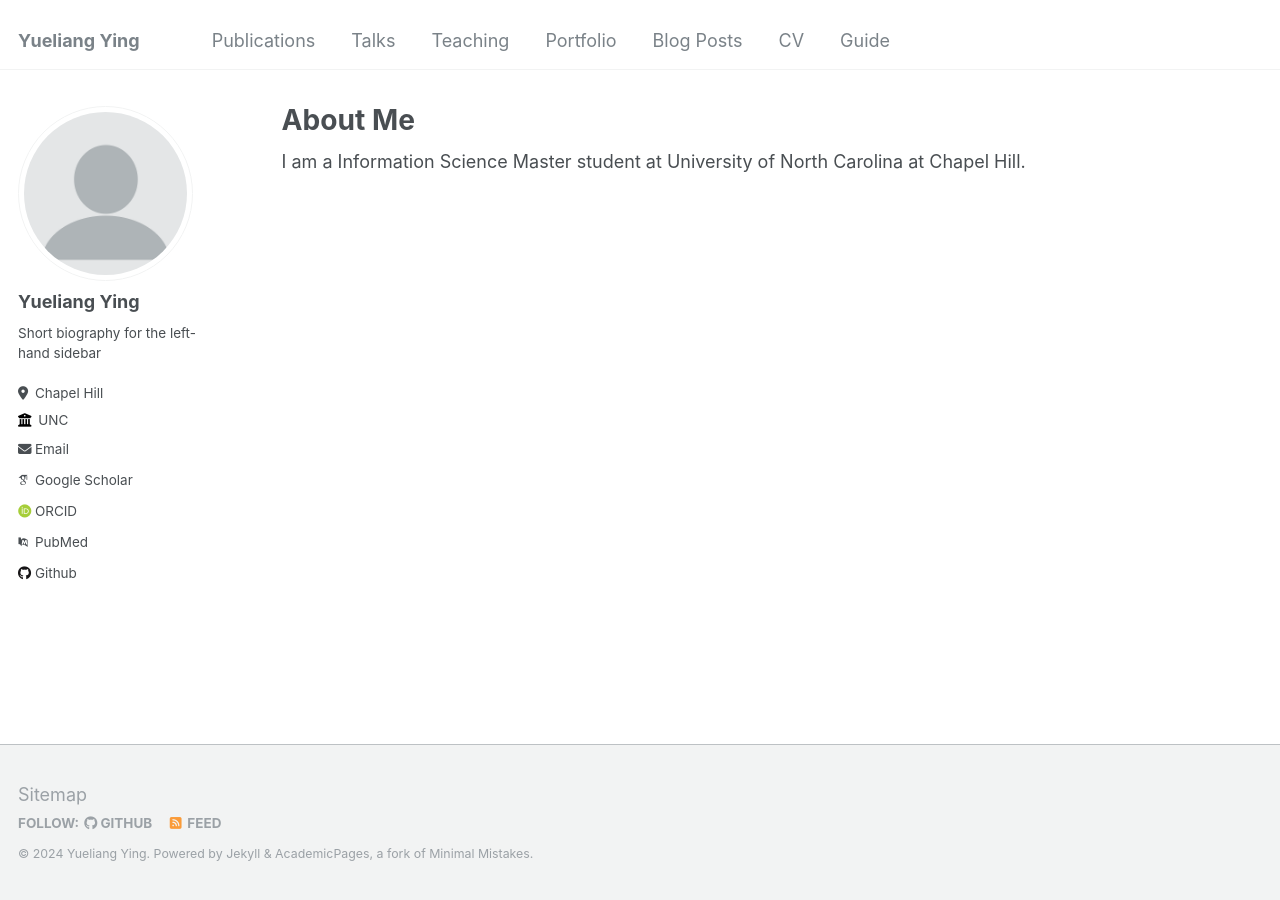
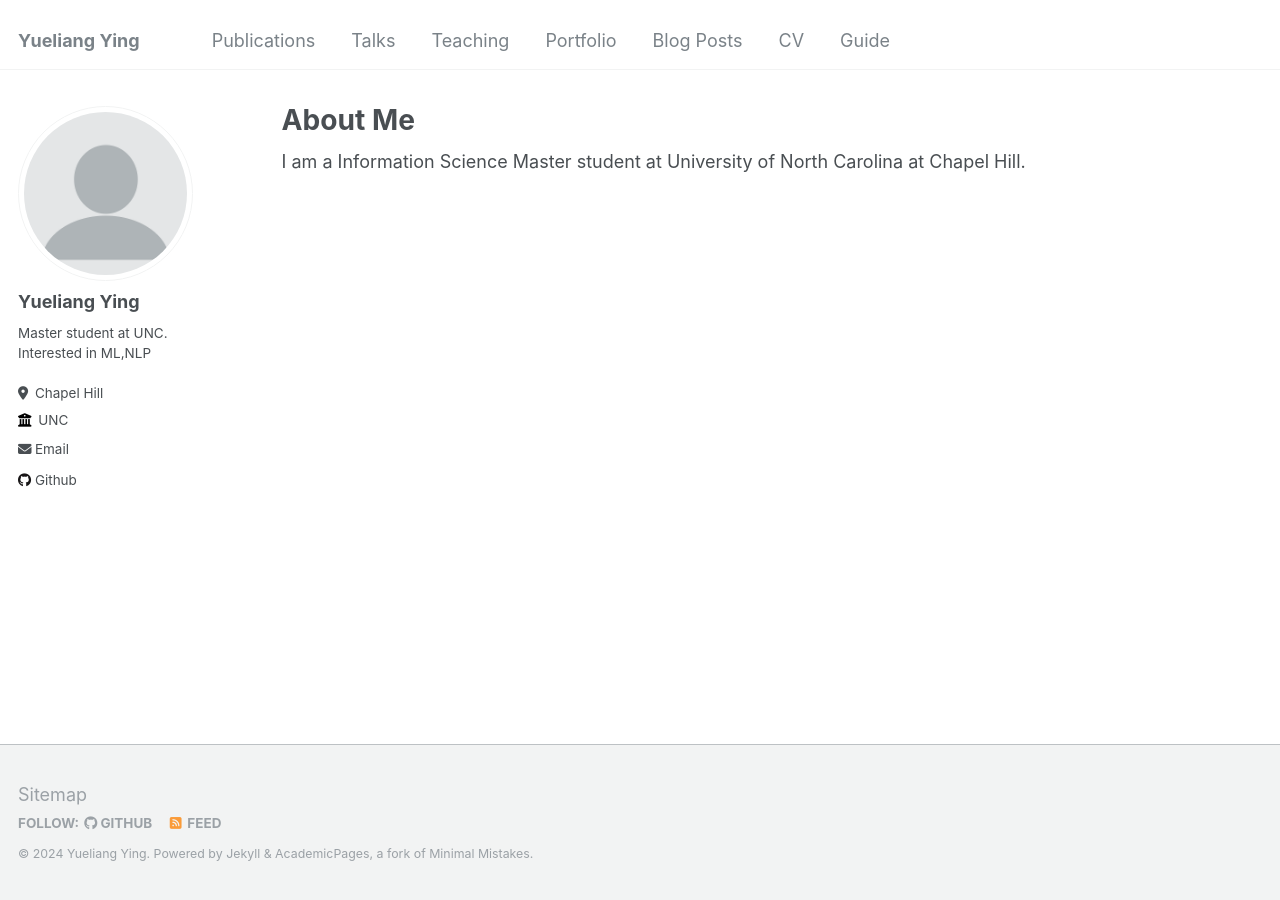
Before and after one commit to Snseam/snseam.github.io, a Jekyll site: the page built from _pages/about.md, in a window 1280 px wide. Built offline with Jekyll 4.4.1, drawn with Linux system fonts in a browser that asks for light colours; some web fonts are replaced; part of the change alters nothing that is shown.

Commit message:
Update _config.yml

```diff
--- a/_config.yml
+++ b/_config.yml
@@ -24,7 +24,7 @@ author:
   avatar           : "profile.png"
   name             : "Yueliang Ying"
   pronouns         : # example: "she/her"
-  bio              : "Short biography for the left-hand sidebar"
+  bio              : "Master student at UNC. Interested in ML,NLP"
   location         : "Chapel Hill"
   employer         : "UNC"
   uri              : # URL
@@ -32,17 +32,17 @@ author:
 
   # Academic websites
   arxiv            : # URL - Update with the correct link to your profile
-  googlescholar    : "https://scholar.google.com/citations?user=PS_CX0AAAAAJ"
+  googlescholar    : #"https://scholar.google.com/citations?user=PS_CX0AAAAAJ"
   impactstory      : # URL
-  orcid            : "http://orcid.org/yourorcidurl"
-  pubmed           : "https://www.ncbi.nlm.nih.gov/pubmed/?term=john+snow"
+  orcid            : #"http://orcid.org/yourorcidurl"
+  pubmed           : #"https://www.ncbi.nlm.nih.gov/pubmed/?term=john+snow"
   researchgate     : # URL
 
   # Repositories and software development
   bitbucket        : # Username - Update with your username on the site
   codepen          : # Username
   dribbble         : # Username
-  github           : "academicpages"
+  github           : "https://github.com/snseam"
   kaggle           : # Username
   stackoverflow    : # User number or user number and name (i.e., use "1" or "1/jeff-atwood")
 
```
